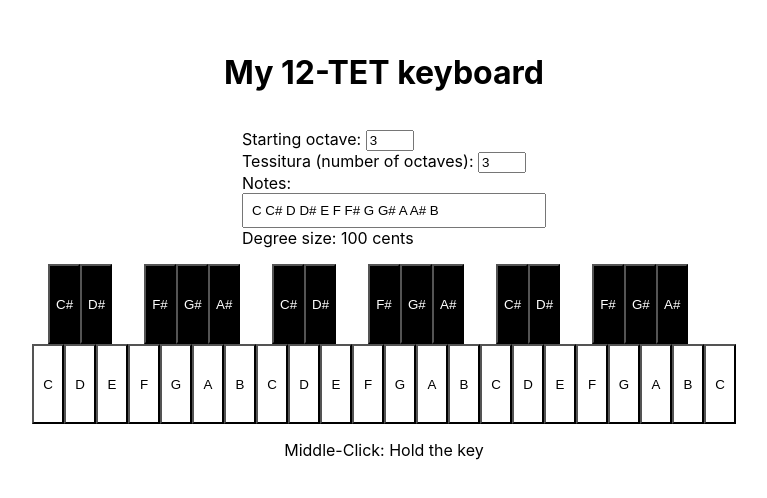
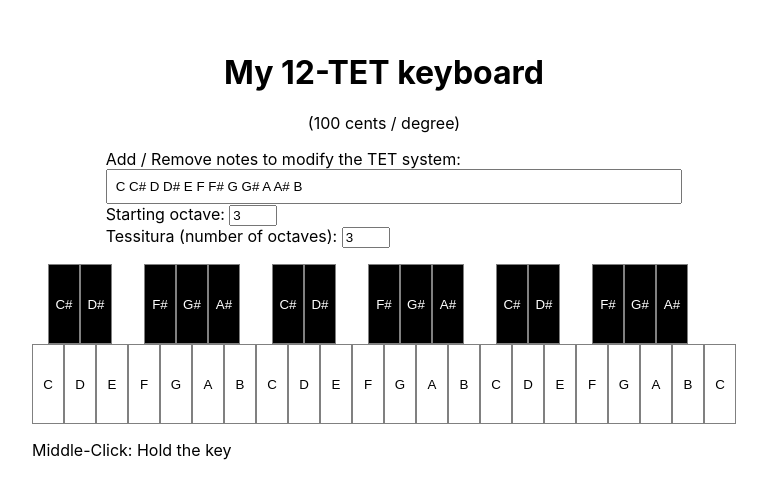
Before and after one commit to OoDeLally/my-edo, a React (Create React App) app: page / in a window 1280 px wide. Shown: the part 146-644 px from the top of the page, without its empty margins (256-1023 px from the left). Built offline with nearby package versions, Linux system fonts and the light colour scheme.

Commit message:
Conditional display

```diff
--- a/src/App.tsx
+++ b/src/App.tsx
@@ -9,18 +9,26 @@ import { KeyboardSettingsContextProvider, useKeyboardSettingsContext } from './K
 
 
 const KeyboardContainer = () => {
-  const { degreeCountPerOctave } = useEdoContext();
+  const { degreeCountPerOctave, degreeSizeInCents } = useEdoContext();
   const { startOctave, rangeInOctaves } = useKeyboardSettingsContext();
   return (
     <>
       <div className="keyboard-container">
         <h1>My {degreeCountPerOctave}-TET keyboard</h1>
+        {
+          degreeCountPerOctave > 0 && (
+          <div>({Math.round(degreeSizeInCents * 10) / 10} cents / degree)</div>
+          )
+        }
         <KeyboardSettingsPanel />
-        <Keyboard
-          startOctave={startOctave}
-          rangeInOctaves={rangeInOctaves}
-        />
-        <p>Middle-Click: Hold the key</p>
+        {
+          degreeCountPerOctave > 0 && (
+            <Keyboard
+              startOctave={startOctave}
+              rangeInOctaves={rangeInOctaves}
+            />
+          )
+        }
       </div>
     </>
   );
--- a/src/Keyboard.scss
+++ b/src/Keyboard.scss
@@ -24,6 +24,11 @@
       text-align: center;
     }
 
+    button.note-key {
+      outline: none;
+      border: 1px grey solid;
+    }
+
     .key-half-separator {
       width: 1rem;
       height: 5rem;
--- a/src/Keyboard.tsx
+++ b/src/Keyboard.tsx
@@ -42,6 +42,7 @@ export const Keyboard = ({ startOctave, rangeInOctaves }: KeyboardProps) => {
           rows.map(({ name, ...rowProps}) => <KeyboardKeyRow key={name} {...rowProps} />)
         }
       </AudioContextProvider>
+      <p>Middle-Click: Hold the key</p>
     </div>
   );
 }
--- a/src/KeyboardSettingsPanel.tsx
+++ b/src/KeyboardSettingsPanel.tsx
@@ -8,15 +8,14 @@ import { useEdoContext } from './EdoContext';
 
 export const KeyboardSettingsPanel = () => {
   const noteInputRef = useRef<HTMLInputElement>(null);
-  const { degreeSizeInCents, notes, setNotes } = useEdoContext();
+  const { notes, setNotes, degreeCountPerOctave } = useEdoContext();
   const { startOctave, rangeInOctaves, setStartOctave, setRangeInOctaves, } = useKeyboardSettingsContext();
 
   const noteFieldValue = useMemo(() => notes.join(' '), [notes]);
 
   const handleNoteChange = useCallback(
     () => {
-      const newNotes = noteInputRef.current!.value.split(' ').filter(str => str);
-      setNotes(newNotes);
+      setNotes(noteInputRef.current!.value.split(' ').filter(str => str));
     },
     [noteInputRef, setNotes],
   )
@@ -24,18 +23,23 @@ export const KeyboardSettingsPanel = () => {
   return (
     <div className="keyboard-settings-panel">
       <label>
-        Starting octave:&nbsp;
-        <NumberInput min={2} max={HIGHEST_OCTAVE_NUMBER - 1} initialValue={startOctave} onChange={setStartOctave} />
-      </label>
-      <label>
-        Tessitura (number of octaves):&nbsp;
-        <NumberInput min={1} max={HIGHEST_OCTAVE_NUMBER - 1} initialValue={rangeInOctaves} onChange={setRangeInOctaves} />
-      </label>
-      <label>
-        Notes:&nbsp;
+        Add / Remove notes to modify the TET system:&nbsp;
         <input className="note-editor" type="text" defaultValue={noteFieldValue} onChange={handleNoteChange} ref={noteInputRef} />
       </label>
-      <div>Degree size: {degreeSizeInCents} cents</div>
+      {
+        degreeCountPerOctave > 0 && (
+          <>
+            <label>
+              Starting octave:&nbsp;
+              <NumberInput min={2} max={HIGHEST_OCTAVE_NUMBER - 1} initialValue={startOctave} onChange={setStartOctave} />
+            </label>
+            <label>
+              Tessitura (number of octaves):&nbsp;
+              <NumberInput min={1} max={HIGHEST_OCTAVE_NUMBER - 1} initialValue={rangeInOctaves} onChange={setRangeInOctaves} />
+            </label>
+          </>
+        )
+      }
     </div>
   );
 }
```
